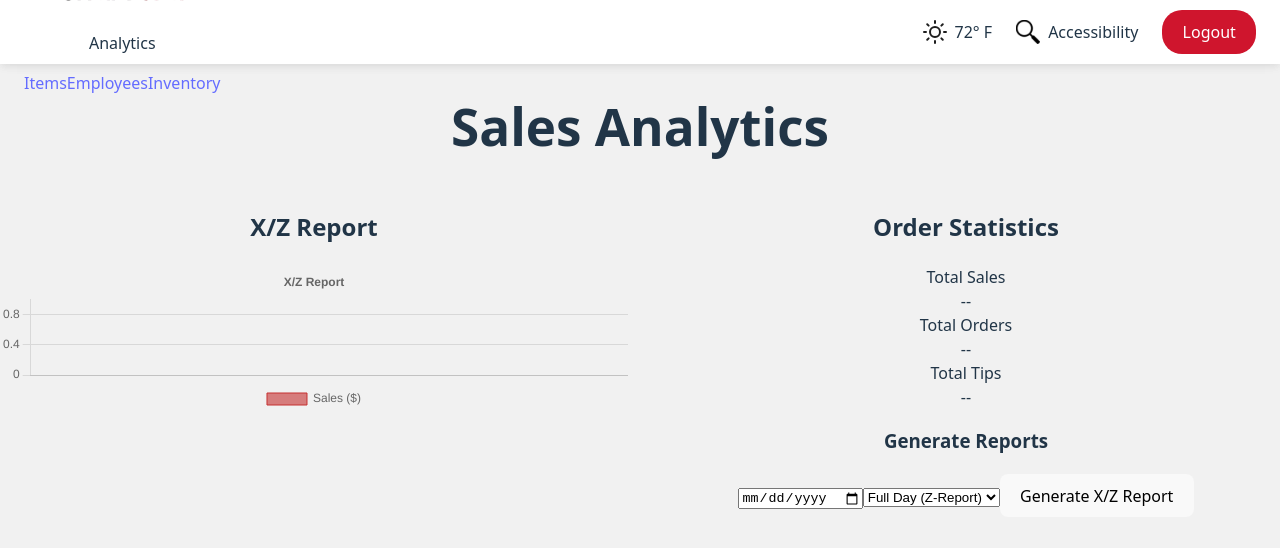
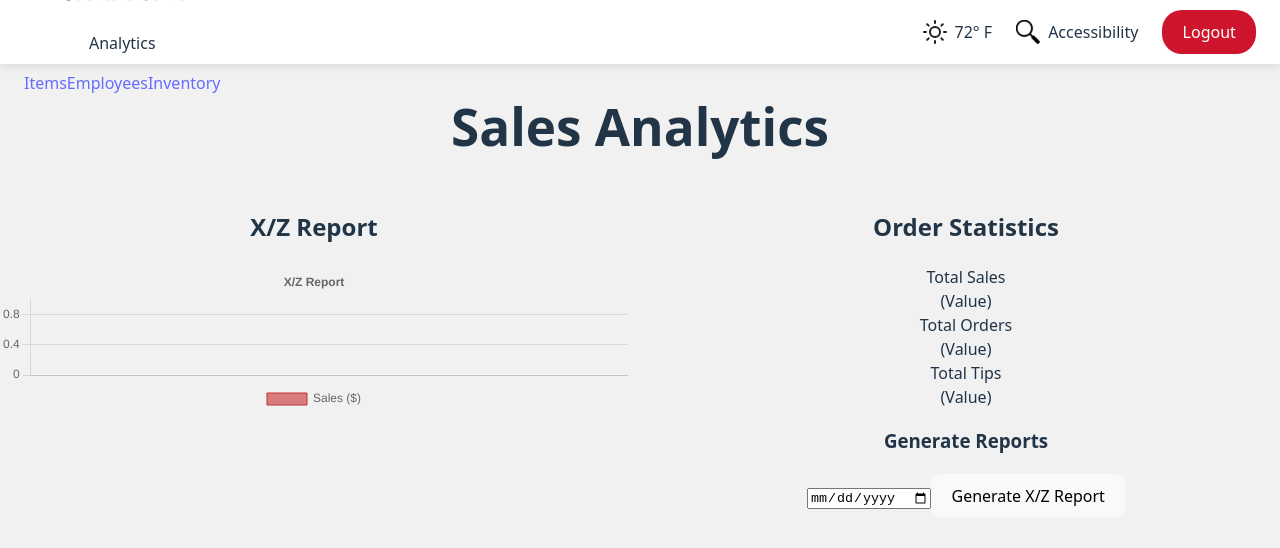
Before and after one commit to CSCE331-Fall2025-900-911/gang-50-project-3, a React (Vite) app: page /analytics in a window 1280 px wide. Shown: the top 548 px of the page. Built offline with nearby package versions, Linux system fonts and the light colour scheme.

Commit message:
Update Analytics.tsx

```diff
--- a/src/pages/Analytics.tsx
+++ b/src/pages/Analytics.tsx
@@ -1,4 +1,4 @@
-import { useState, useRef, useLayoutEffect, useEffect, useMemo } from "react";
+import { useState, useRef, useLayoutEffect, useEffect } from "react";
 import ManagerNavbar from "../components/ManagerNavbar";
 import { Bar } from "react-chartjs-2";
 import {
@@ -13,69 +13,11 @@ import {
 
 ChartJS.register(CategoryScale, LinearScale, BarElement, Title, Tooltip, Legend);
 
-const HOUR_OPTIONS = [
-  "Full Day (Z-Report)",
-  "8 AM",
-  "9 AM",
-  "10 AM",
-  "11 AM",
-  "12 PM",
-  "1 PM",
-  "2 PM",
-  "3 PM",
-  "4 PM",
-  "5 PM",
-  "6 PM",
-  "7 PM",
-  "8 PM",
-  "9 PM",
-];
-
-function formatHour(hour: number): string {
-  if (hour === 0) return "12 AM";
-  if (hour < 12) return `${hour} AM`;
-  if (hour === 12) return "12 PM";
-  return `${hour - 12} PM`;
-}
-
-function convertTo24Hour(option: string): number {
-  switch (option) {
-    case "8 AM":  return 8;
-    case "9 AM":  return 9;
-    case "10 AM": return 10;
-    case "11 AM": return 11;
-    case "12 PM": return 12;
-    case "1 PM":  return 13;
-    case "2 PM":  return 14;
-    case "3 PM":  return 15;
-    case "4 PM":  return 16;
-    case "5 PM":  return 17;
-    case "6 PM":  return 18;
-    case "7 PM":  return 19;
-    case "8 PM":  return 20;
-    case "9 PM":  return 21;
-    default:
-      throw new Error(`Invalid hour option: ${option}`);
-  }
-}
-
 export default function Analytics() {
   const headerRef = useRef<HTMLElement>(null);
   const [headerH, setHeaderH] = useState(64);
-
-  const [selectedDate, setSelectedDate] = useState("");
-  const [selectedHourOption, setSelectedHourOption] = useState(
-    "Full Day (Z-Report)"
-  );
-
-  const [salesError, setSalesError] = useState("");
-
-  const [totalSales, setTotalSales] = useState<number | null>(null);
-  const [totalOrders, setTotalOrders] = useState<number | null>(null);
-  const [totalTips, setTotalTips] = useState<number | null>(null);
-
-  const [reportTitle, setReportTitle] = useState("X/Z Report");
-
+  const [selectedDate, setSelectedDate] = useState("");   // date input
+  const [salesError, setSalesError] = useState("");       // error message
   const [barData, setBarData] = useState({
     labels: [] as string[],
     datasets: [
@@ -111,8 +53,7 @@ export default function Analytics() {
     };
   }, []);
 
-  const barOptions = useMemo(
-    () => ({
+  const barOptions: any = {
     responsive: true,
     maintainAspectRatio: false,
     plugins: {
@@ -122,7 +63,7 @@ export default function Analytics() {
       },
       title: {
         display: true,
-          text: reportTitle,
+        text: "X/Z Report",
       },
     },
     scales: {
@@ -135,93 +76,10 @@ export default function Analytics() {
         beginAtZero: true,
       },
     },
-    }),
-    [reportTitle]
-  );
+  };
 
   const fetchDailySales = async () => {
-    if (!selectedDate) {
-      setSalesError("Please select a date to generate the report.");
-      return;
-    }
 
-    try {
-      setSalesError("");
-
-      const isZReport = selectedHourOption === "Full Day (Z-Report)";
-      const params = new URLSearchParams({
-        date: selectedDate,
-        mode: isZReport ? "z" : "x",
-      });
-
-      if (!isZReport) {
-        const hour24 = convertTo24Hour(selectedHourOption);
-        params.set("hour", String(hour24));
-      }
-
-      const res = await fetch(`/api/analytics/xz-report?${params.toString()}`);
-      if (!res.ok) {
-        const errText = await res.text();
-        throw new Error(errText || "Failed to fetch X/Z report");
-      }
-
-      const data: {
-        totals: { totalSales: number; totalOrders: number; totalTips: number };
-        hourlySales: { hour: number; totalSales: number }[];
-      } = await res.json();
-
-      // Totals
-      setTotalSales(data.totals.totalSales);
-      setTotalOrders(data.totals.totalOrders);
-      setTotalTips(data.totals.totalTips);
-
-      // Chart title
-      setReportTitle(isZReport ? "Z-Report (Full Day)" : "X-Report (Partial Day)");
-
-      // Build hourly chart
-      const HOURS_OPEN_START = 8;
-      const HOURS_OPEN_END = isZReport
-        ? 21 // full day: 8–21
-        : convertTo24Hour(selectedHourOption); // X-report: 8–selected hour
-
-      const hourlyMap = new Map<number, number>();
-      for (const h of data.hourlySales) {
-        hourlyMap.set(h.hour, h.totalSales);
-      }
-
-      const labels: string[] = [];
-      const values: number[] = [];
-
-      for (let hour = HOURS_OPEN_START; hour <= HOURS_OPEN_END; hour++) {
-        labels.push(formatHour(hour));
-        values.push(hourlyMap.get(hour) ?? 0);
-      }
-
-      setBarData((prev) => ({
-        ...prev,
-        labels,
-        datasets: [
-          {
-            ...prev.datasets[0],
-            data: values,
-          },
-        ],
-      }));
-    } catch (err: any) {
-      console.error(err);
-      setSalesError(err.message || "Error loading X/Z report.");
-
-      // Clear old data on error (optional)
-      setBarData((prev) => ({
-        ...prev,
-        labels: [],
-        datasets: [{ ...prev.datasets[0], data: [] }],
-      }));
-      setTotalSales(null);
-      setTotalOrders(null);
-      setTotalTips(null);
-      setReportTitle("X/Z Report");
-    }
   };
 
   return (
@@ -244,10 +102,9 @@ export default function Analytics() {
         <div className="Analytics-grid">
           {/* Column 1: Chart */}
           <section className="rounded-2xl border p-4 shadow-sm flex flex-col">
-            <h2 className="mb-3 text-lg font-bold text-center text-black">
-              X/Z Report
-            </h2>
+            <h2 className="mb-3 text-lg font-bold text-center text-black">X/Z Report</h2>
 
+            {/* Chart container */}
             <div className="relative h-96">
               <Bar data={barData} options={barOptions} />
             </div>
@@ -261,23 +118,17 @@ export default function Analytics() {
 
             <div className="mb-8 text-center">
               <div className="text-xl font-medium mb-2">Total Sales</div>
-              <div className="text-gray-500">
-                {totalSales !== null ? `$${totalSales.toFixed(2)}` : "--"}
-              </div>
+              <div className="text-gray-500">(Value)</div>
             </div>
 
             <div className="mb-8 text-center">
               <div className="text-xl font-medium mb-2">Total Orders</div>
-              <div className="text-gray-500">
-                {totalOrders !== null ? totalOrders : "--"}
-              </div>
+              <div className="text-gray-500">(Value)</div>
             </div>
 
             <div className="mb-8 text-center">
               <div className="text-xl font-medium mb-2">Total Tips</div>
-              <div className="text-gray-500">
-                {totalTips !== null ? `$${totalTips.toFixed(2)}` : "--"}
-              </div>
+              <div className="text-gray-500">(Value)</div>
             </div>
 
             <div className="w-full max-w-xs mt-auto">
@@ -293,18 +144,6 @@ export default function Analytics() {
                   className="w-full border rounded-md px-3 py-2 text-sm placeholder-gray-400"
                 />
 
-                <select
-                  value={selectedHourOption}
-                  onChange={(e) => setSelectedHourOption(e.target.value)}
-                  className="w-full border rounded-md px-3 py-2 text-sm"
-                >
-                  {HOUR_OPTIONS.map((opt) => (
-                    <option key={opt} value={opt}>
-                      {opt}
-                    </option>
-                  ))}
-                </select>
-
                 <button
                   onClick={fetchDailySales}
                   className="w-full border rounded-md px-4 py-2 text-sm font-medium bg-gray-100 hover:bg-gray-200"
@@ -313,9 +152,7 @@ export default function Analytics() {
                 </button>
 
                 {salesError && (
-                  <p className="mt-2 text-sm text-red-500 font-semibold">
-                    {salesError}
-                  </p>
+                  <p className="mt-2 text-sm text-red-500 font-semibold">{salesError}</p>
                 )}
               </div>
             </div>
```
Lines whose indentation alone changed are shown as unchanged.
